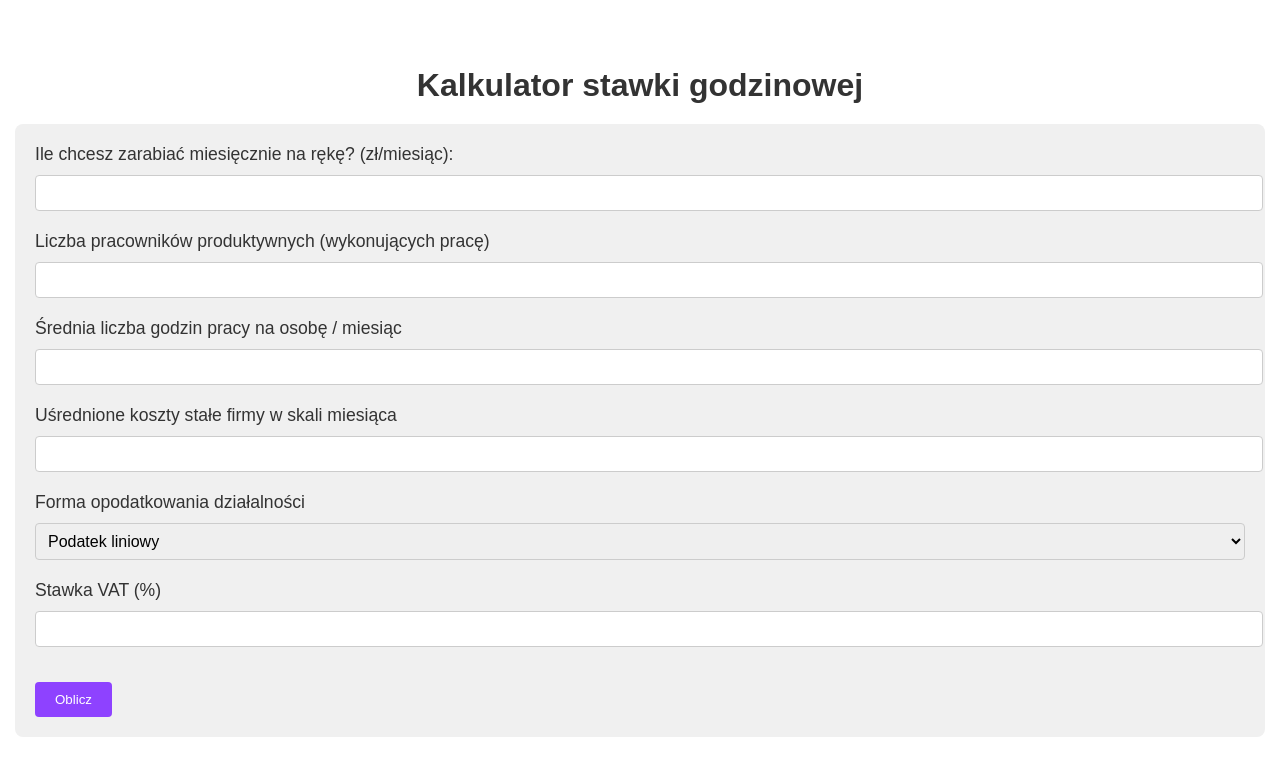
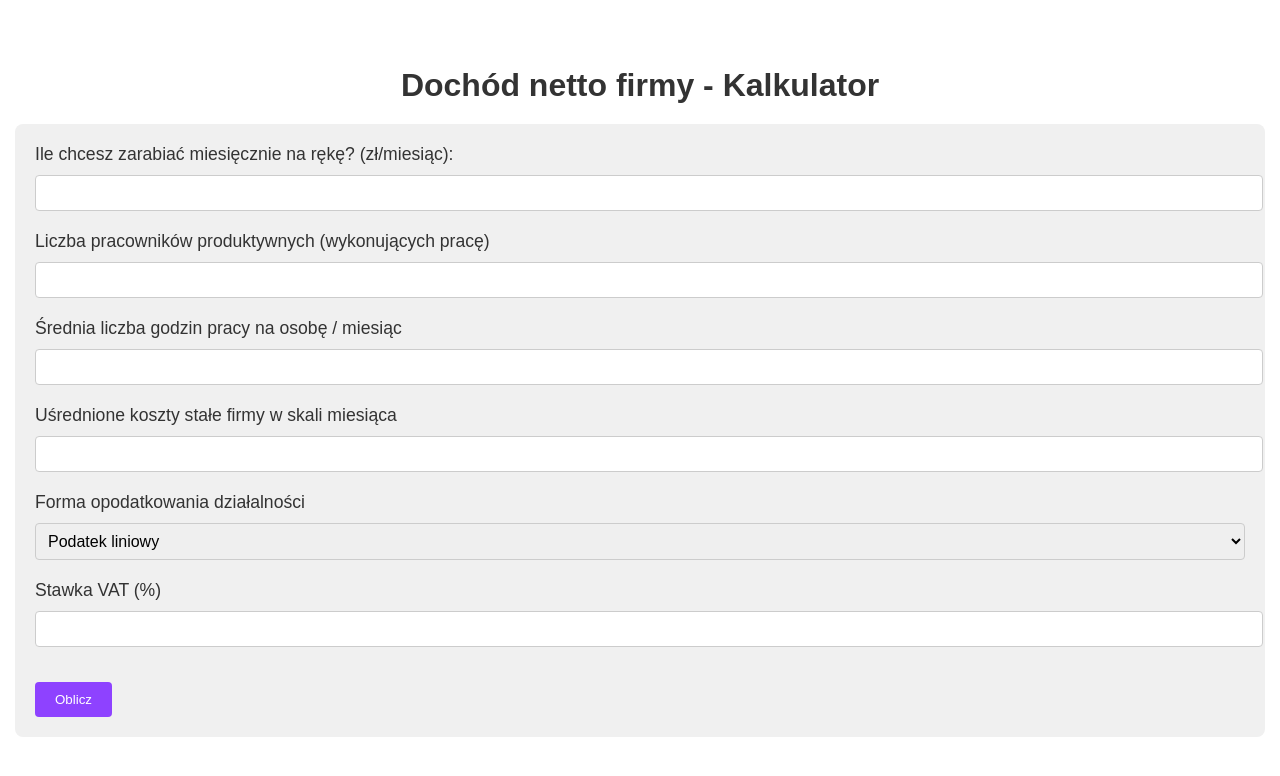
Before and after one commit to naprawimyfirme/ile-musisz-zarabiac, a plain HTML site: page index.html in a window 1280 px wide. Drawn offline with nearby package versions, Linux system fonts and the light colour scheme.

Commit message:
Update index.html

```diff
--- a/index.html
+++ b/index.html
@@ -2,7 +2,7 @@
 <html lang="pl">
 <head>
   <meta charset="UTF-8">
-  <title>Kalkulator zysku netto</title>
+  <title>Kalkulator dochodu netto</title>
   <script src="https://cdn.jsdelivr.net/npm/chart.js"></script>
   <style>
     /* Ogólne style strony */
@@ -115,7 +115,7 @@
   <section class="t68">
     <div class="container t279">
       <div class="t69">
-        <h2 class="t73">Kalkulator stawki godzinowej</h2>
+        <h2 class="t73">Dochód netto firmy - Kalkulator</h2>
         <div class="calculator-form">
           <form id="calculatorForm">
             <!-- Nowe pole: Dochód netto, który chcesz osiągać -->
```
